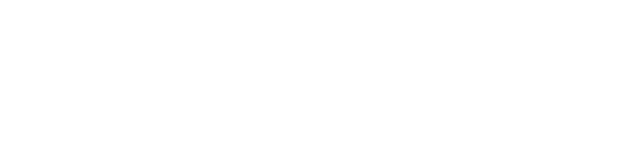
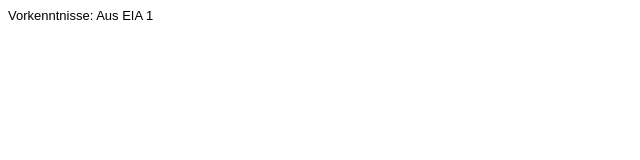
Before and after one commit to KiaraLuana/EIA2, a plain HTML site: page Steckbrief/steckbrief.htm in a window 1280 px wide. Shown: the whole page, without its empty margins (0-640 px from the left). Drawn offline with Linux system fonts and the light colour scheme.

Commit message:
Vorkenntnisse

```diff
--- a/Steckbrief/steckbrief.htm
+++ b/Steckbrief/steckbrief.htm
@@ -13,5 +13,6 @@ body {
 </head>
 <body>
 	<!-- Hier die Links zu den gelösten Aufgaben einstellen, aktuelle oben, alte stehen lassen! Format: Aufgabenbezeichnung, Datum -->
+	Vorkenntnisse: Aus EIA 1
 </body>
 </html>
```
